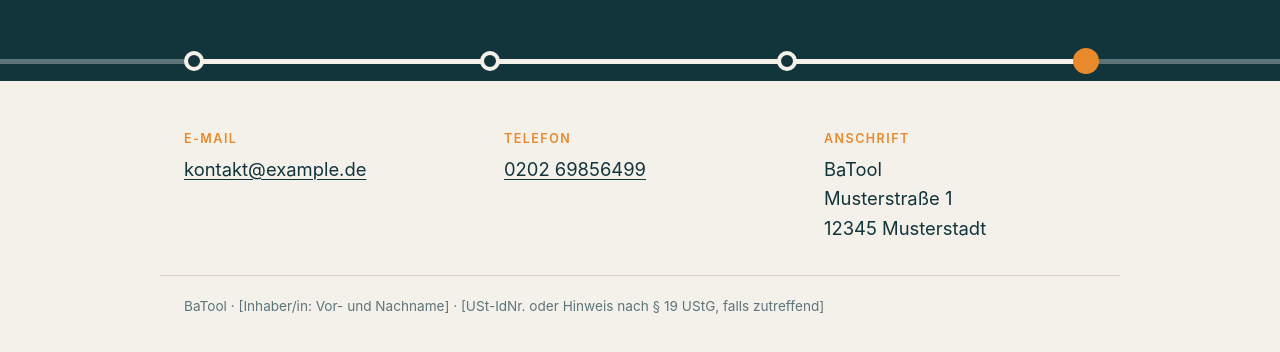
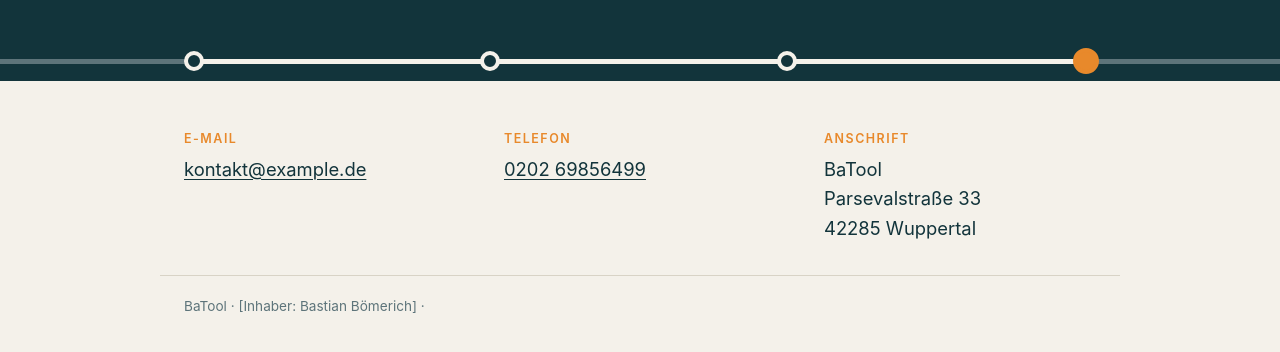
Before and after one commit to Balowser/batool.eu, a plain HTML site: page index.html in a window 1280 px wide. Shown: the part 250-602 px from the top of the page. Drawn offline with Linux system fonts and the light colour scheme.

Commit message:
index.html aktualisieren

```diff
--- a/index.html
+++ b/index.html
@@ -161,13 +161,13 @@
     </div>
     <div>
       <h2>Anschrift</h2>
-      <p class="v">BaTool<br>Musterstraße 1<br>12345 Musterstadt</p>
+      <p class="v">BaTool<br>Parsevalstraße 33<br>42285 Wuppertal</p>
     </div>
   </div>
 </main>
 
 <footer>
-  BaTool · [Inhaber/in: Vor- und Nachname] · [USt-IdNr. oder Hinweis nach § 19 UStG, falls zutreffend]
+  BaTool · [Inhaber: Bastian Bömerich] ·
 </footer>
 
 </body>
```
